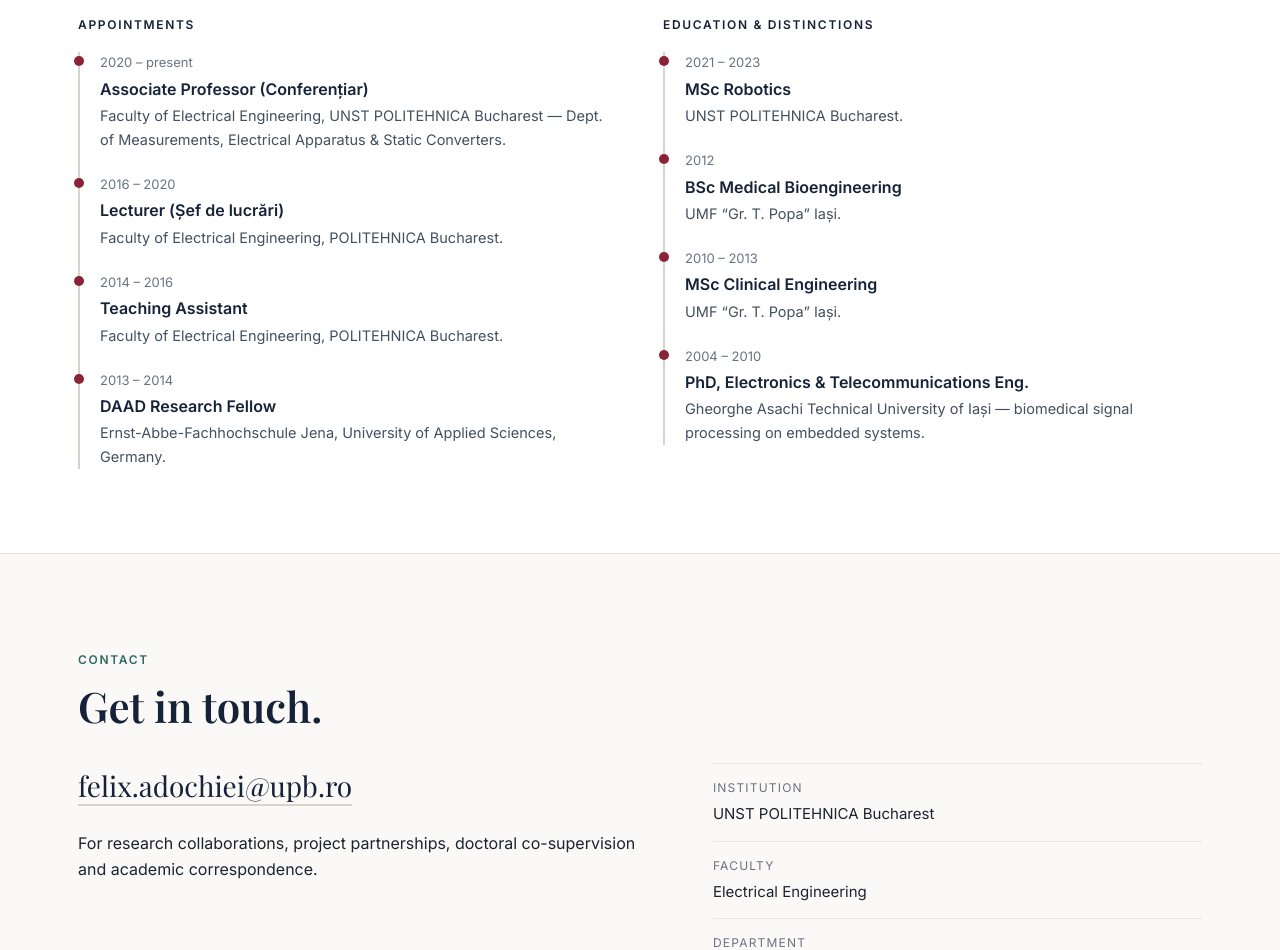
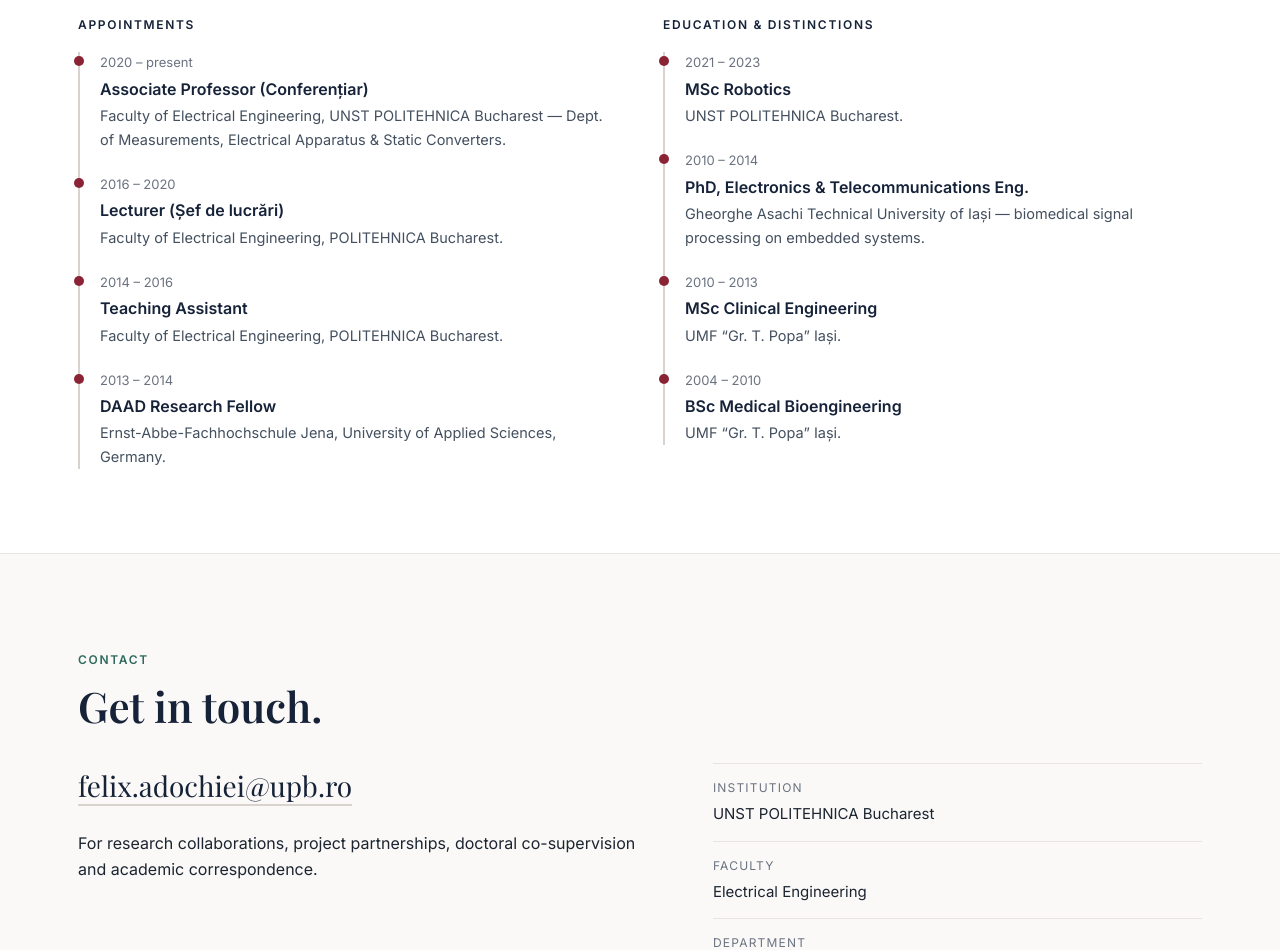
Before and after one commit to felixadochiei/academic-website, a plain HTML site: page index.html in a window 1280 px wide. Shown: the part 4298-5248 px from the top of the page. Drawn offline with nearby package versions, Linux system fonts and the light colour scheme; a web font is replaced by a local one.

Commit message:
Correct PhD (2010-2014) and BSc (2004-2010) dates

```diff
--- a/index.html
+++ b/index.html
@@ -393,8 +393,8 @@
         <p class="eyebrow" style="color:var(--navy);margin-bottom:18px">Education &amp; distinctions</p>
         <ul class="tl">
           <li><div class="ty">2021 – 2023</div><div class="th">MSc Robotics</div><div class="ts">UNST POLITEHNICA Bucharest.</div></li>
-          <li><div class="ty">2012</div><div class="th">BSc Medical Bioengineering</div><div class="ts">UMF &ldquo;Gr. T. Popa&rdquo; Iași.</div></li><li><div class="ty">2010 – 2013</div><div class="th">MSc Clinical Engineering</div><div class="ts">UMF &ldquo;Gr. T. Popa&rdquo; Iași.</div></li>
-          <li><div class="ty">2004 – 2010</div><div class="th">PhD, Electronics &amp; Telecommunications Eng.</div><div class="ts">Gheorghe Asachi Technical University of Iași — biomedical signal processing on embedded systems.</div></li>
+          <li><div class="ty">2010 – 2014</div><div class="th">PhD, Electronics &amp; Telecommunications Eng.</div><div class="ts">Gheorghe Asachi Technical University of Iași — biomedical signal processing on embedded systems.</div></li><li><div class="ty">2010 – 2013</div><div class="th">MSc Clinical Engineering</div><div class="ts">UMF &ldquo;Gr. T. Popa&rdquo; Iași.</div></li>
+          <li><div class="ty">2004 – 2010</div><div class="th">BSc Medical Bioengineering</div><div class="ts">UMF &ldquo;Gr. T. Popa&rdquo; Iași.</div></li>
 
         </ul>
       </div>
```
